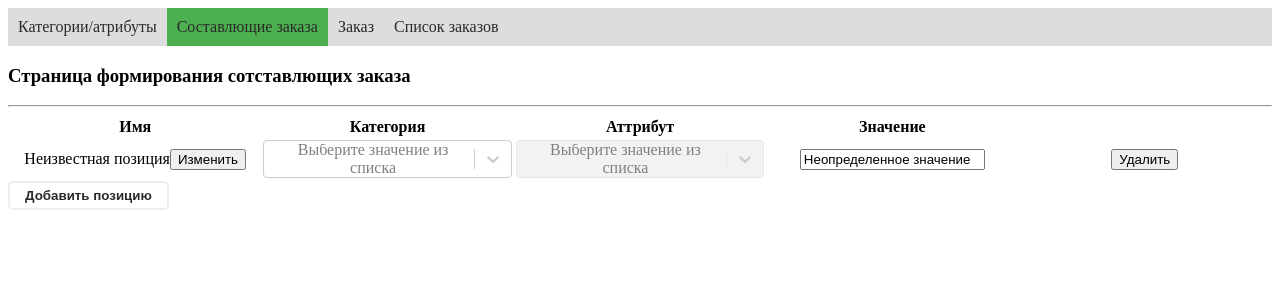
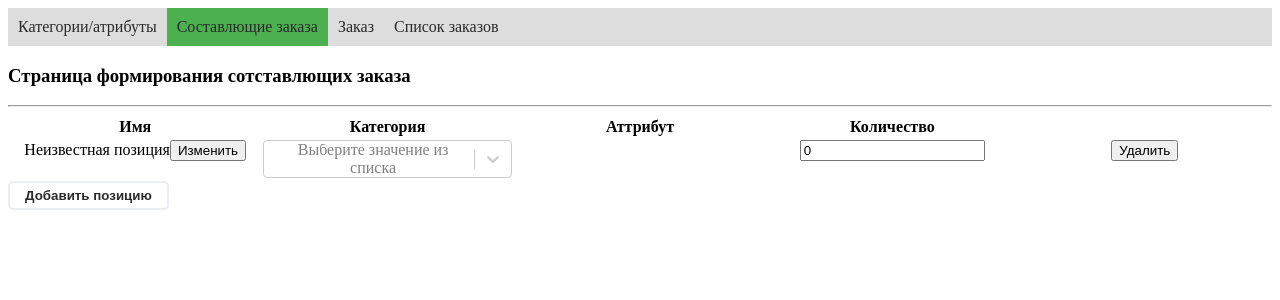
Before and after one commit to AClimber/ReactTodoList, a React app: page /department in a window 1280 px wide. Both pictures are taken after a click on the button "Добавить позицию". Shown: the top 300 px of the page. Built offline with nearby package versions, Linux system fonts and the light colour scheme.

Commit message:
Change department page

```diff
--- a/src/app/components/department/Department.component.tsx
+++ b/src/app/components/department/Department.component.tsx
@@ -1,5 +1,5 @@
 import * as React from 'react';
-import {IDepartmentProps, IDepartmentState, IAttributeWithCatagory} from "./Department.interface";
+import {IDepartmentProps, IDepartmentState} from "./Department.interface";
 import {PositionItemComponent} from "./positionItem/PositionItem.component";
 import {IPositionItem} from "./positionItem/PositionItem.interface";
 import {map, filter, forEach, assign} from "lodash-es";
@@ -18,7 +18,6 @@ export class DepartmentComponent extends React.Component<IDepartmentProps, IDepa
         this.dataStorage = new DataStorage();
         this.state = {
             categoryList: [],
-            attributeList: [],
             positionList: []
         };
 
@@ -28,18 +27,11 @@ export class DepartmentComponent extends React.Component<IDepartmentProps, IDepa
     }
 
     componentWillMount(): void {
-        //ToDo: get category list with attributes from BE
         const categoryList: ICategory[] = this.dataStorage.getData(DataStorageConstants.TABLE.CATEGORY);
         const positionList: IPositionItem[] = this.dataStorage.getData(DataStorageConstants.TABLE.POSITION);
-        let attributeList: IAttributeWithCatagory[] = [];
-
-        forEach(categoryList, category=> {
-            attributeList.push(...map(category.attributes, attr => assign({categoryId: category.id}, attr)));
-        })
 
         this.setState({
             categoryList: categoryList || [],
-            attributeList: attributeList || [],
             positionList: positionList || []
         });
     }
@@ -49,8 +41,8 @@ export class DepartmentComponent extends React.Component<IDepartmentProps, IDepa
             id: Date.now(),
             name: 'Неизвестная позиция',
             category: null,
-            attribute: null,
-            value: 'Неопределенное значение'
+            attributes: null,
+            amount: 0
         };
 
         this.setState({
@@ -90,7 +82,6 @@ export class DepartmentComponent extends React.Component<IDepartmentProps, IDepa
                     key={positionItem.id}
                     item={positionItem}
                     categoryList={this.state.categoryList}
-                    attributeList={this.state.attributeList}
                     onChangeItem={this.onChangeItem}
                     onRemoveItem={this.onRemoveItem}
                 />
@@ -104,7 +95,7 @@ export class DepartmentComponent extends React.Component<IDepartmentProps, IDepa
                             <th style={CommonStyles.TableColumn}>Имя</th>
                             <th style={CommonStyles.TableColumn}>Категория</th>
                             <th style={CommonStyles.TableColumn}>Аттрибут</th>
-                            <th style={CommonStyles.TableColumn}>Значение</th>
+                            <th style={CommonStyles.TableColumn}>Количество</th>
                             <th style={CommonStyles.TableColumn}></th>
                         </tr>
                     </thead>
--- a/src/app/components/department/positionItem/PositionItem.component.tsx
+++ b/src/app/components/department/positionItem/PositionItem.component.tsx
@@ -1,11 +1,9 @@
 import * as React from 'react';
-import {IPositionItemProps, IPositionItemState, IPositionItem} from "./PositionItem.interface";
+import {IPositionItemProps, IPositionItemState, IPositionItem, IAttributeWithValue} from "./PositionItem.interface";
 import {ReactNode} from "react";
 import {ICategory} from '../../dictionary/Dictionary.interface';
 import {CustomSelectComponent} from "./../../customSelect/CustomSelect.component";
-import {IAttributeWithCatagory} from '../Department.interface';
-import {get, filter, assign, omit, head} from 'lodash-es';
-import {ICustomSelectSettings} from '../../customSelect/CustomSelect.interface';
+import {get, filter, assign, omit, head, map, forEach} from 'lodash-es';
 import {InputValueComponent} from '../../inputValue/InputValue.component';
 
 
@@ -14,24 +12,33 @@ export class PositionItemComponent extends React.Component<IPositionItemProps, I
         super(props);
 
         this.categoryChange = this.categoryChange.bind(this);
-        this.attributeChange = this.attributeChange.bind(this);
+        //this.attributeChange = this.attributeChange.bind(this);
         this.valueChange = this.valueChange.bind(this);
         this.nameChange = this.nameChange.bind(this);
         this.removeItem = this.removeItem.bind(this);
     }
 
     private categoryChange(selectedOption: ICategory): void {
+        const attributes: IAttributeWithValue[] = map(selectedOption.attributes, attribute => {
+            return assign({}, attribute, {value: 'Неизвестное значение'});
+        });
         const updatedItem: IPositionItem = assign({}, this.props.item, {
             category: selectedOption,
-            attribute: head(selectedOption.attributes)
+            attributes: attributes
         });
         this.props.onChangeItem(updatedItem);
     }
 
-    private attributeChange(selectedOption: IAttributeWithCatagory): void {
+    private attributeChange(attrId: number, event: React.ChangeEvent): void {
+        const updatedAttributes = forEach(this.props.item.attributes, attribute => {
+            if (attribute.id === attrId) {
+                attribute.value = event.target['value'];
+            }
+        });
         const updatedItem: IPositionItem = assign({}, this.props.item, {
-            attribute: omit(selectedOption, ['categoryId'])
+            attributes: updatedAttributes
         });
+
         this.props.onChangeItem(updatedItem);
     }
 
@@ -45,7 +52,7 @@ export class PositionItemComponent extends React.Component<IPositionItemProps, I
         }
 
         const updatedItem: IPositionItem = assign({}, this.props.item, {
-            value: value
+            amount: value
         });
         this.props.onChangeItem(updatedItem);
     }
@@ -62,31 +69,25 @@ export class PositionItemComponent extends React.Component<IPositionItemProps, I
     }
 
     render(): React.ReactNode {
-        const {name, category, attribute, value} = this.props.item;
+        const {name, category, attributes, amount} = this.props.item;
         const selectedCategoryId = get(category, 'id');
-        const selectedAttributeId = get(attribute, 'id');
-        const filteredAttributeList = selectedCategoryId
-            ? filter(this.props.attributeList, {categoryId: selectedCategoryId})
-            : [];
-        const attributeSelectSettings: ICustomSelectSettings = {
-            isDisabled: selectedCategoryId ? false : true
-        };
         const categoryListElement: ReactNode =
             <CustomSelectComponent
                 onChange={this.categoryChange}
                 list={this.props.categoryList}
                 selectedItemId={selectedCategoryId}
             />
-        const attributeListElement: ReactNode =
-            <CustomSelectComponent
-                onChange={this.attributeChange}
-                list={filteredAttributeList}
-                selectedItemId={selectedAttributeId}
-                settings={attributeSelectSettings}
-            />
+        const attributeListElement: ReactNode[] = map(attributes, attr => {
+            return (
+                <div key={selectedCategoryId + '-' + attr.id} id={'category-' + selectedCategoryId + '-attribute-' + attr.id}>
+                    <label>{attr.name}</label>
+                    <input value={attr.value} onChange={this.attributeChange.bind(this, attr.id)}/>
+                </div>
+            )
+        });
         const valueElement: ReactNode =
             <input
-                value={value}
+                value={amount}
                 onChange={this.valueChange}
             />
         const nameElement: ReactNode =
@@ -94,8 +95,13 @@ export class PositionItemComponent extends React.Component<IPositionItemProps, I
                 value={name}
                 onChange={this.nameChange}
             />
+        const rowStyle: React.CSSProperties = {
+            height: 30 * attributeListElement.length +'px',
+            verticalAlign: "top"
+        };
+
         return (
-            <tr>
+            <tr style={rowStyle}>
                 <td>
                     {nameElement}
                 </td>
```
Also changed, not shown: src/app/components/department/Department.interface.ts (+1 -6 lines), src/app/components/department/positionItem/PositionItem.interface.ts (+5 -3 lines).
